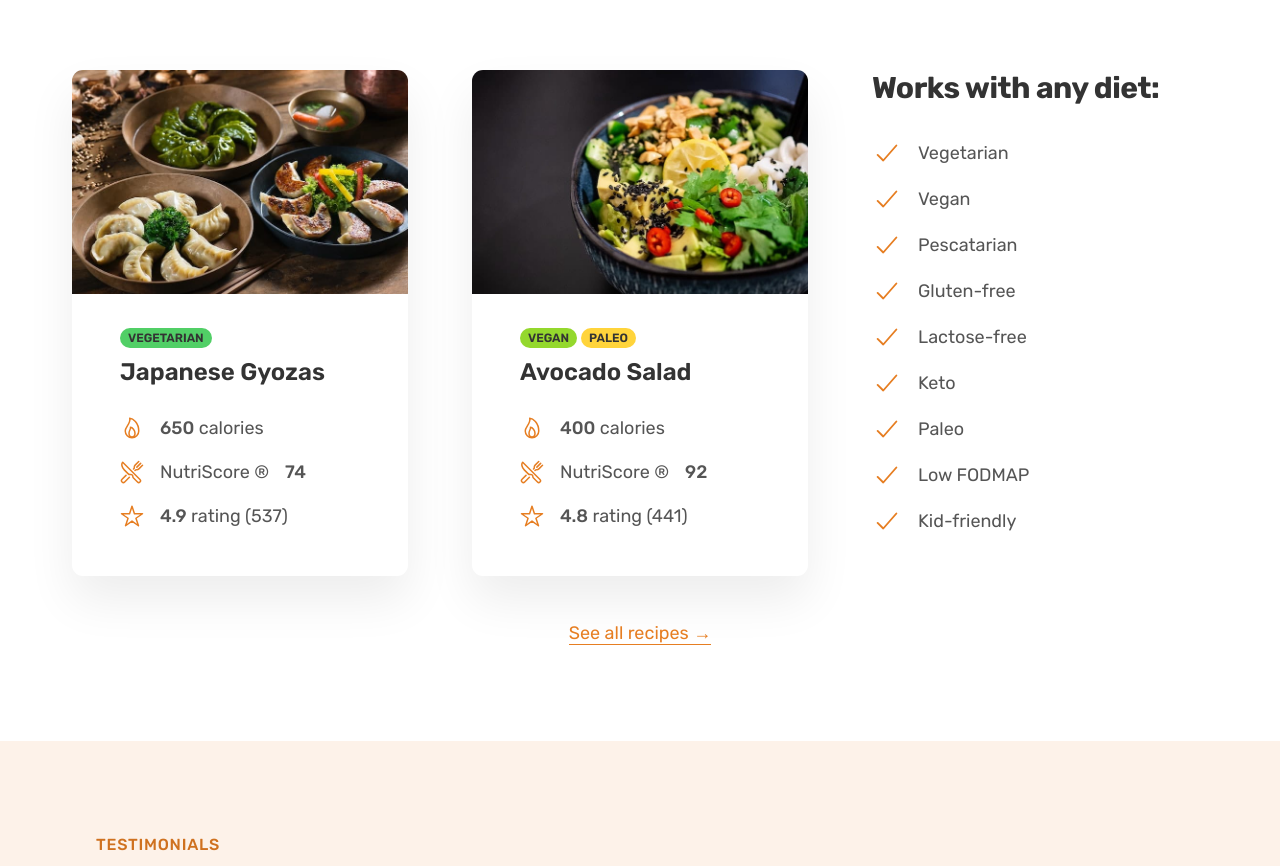
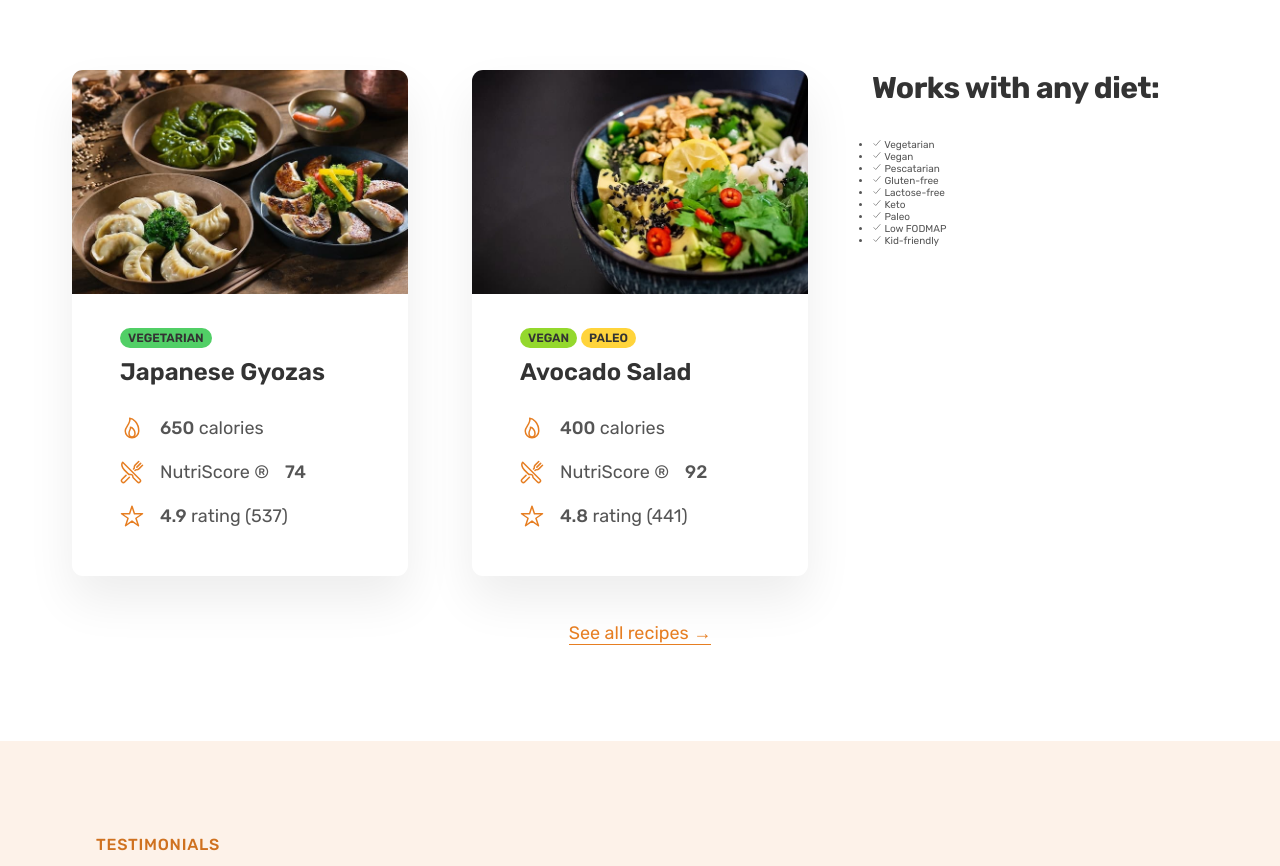
Before and after one commit to anillkunda/project_omnifood_website, a website built with Vite: page index.html in a window 1280 px wide. Shown: the part 2820-3686 px from the top of the page. Built offline with nearby package versions, Linux system fonts and the light colour scheme.

Commit message:
meals section

```diff
--- a/css/sections/meals.css
+++ b/css/sections/meals.css
@@ -82,23 +82,3 @@
   text-align: center;
   font-size: 1.8rem;
 }
-
-.list {
-  list-style: none;
-  display: flex;
-  flex-direction: column;
-  gap: 1.6rem;
-}
-
-.list-item {
-  font-size: 1.8rem;
-  display: flex;
-  align-items: center;
-  gap: 1.6rem;
-}
-
-.list-icon {
-  width: 3rem;
-  height: 3rem;
-  color: var(--orange);
-}
```
